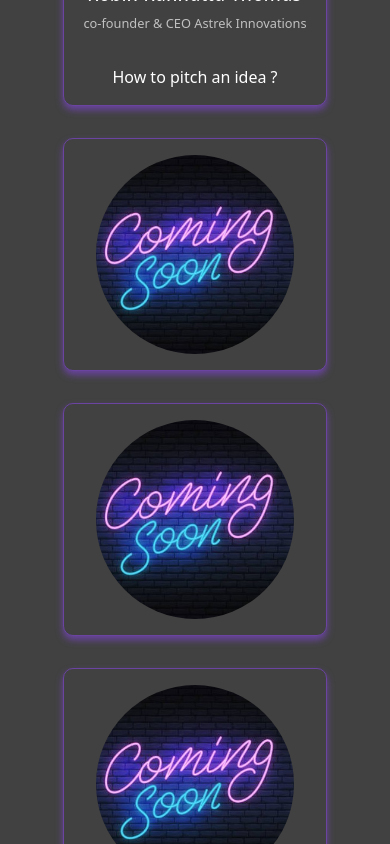
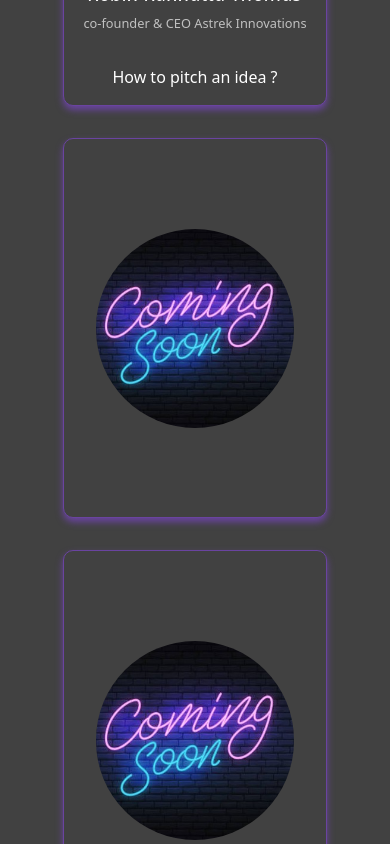
Before and after one commit to iamAravindks/Upscale21, a React (Create React App) app: page / in a window 390 px wide. Shown: the part 4520-5364 px from the top of the page. Built offline with nearby package versions, Linux system fonts and the light colour scheme.

Commit message:
fix style of speaker card

```diff
--- a/src/components/speaker/speaker.css
+++ b/src/components/speaker/speaker.css
@@ -34,6 +34,7 @@ align-items: center;
   margin-bottom: 2rem;
   border-radius: 10px;
   box-shadow: 0px 4px 7px #6a44a0;
+          min-height: 575px
 }
 .speaker-head {
   width: 75%;
@@ -98,6 +99,7 @@ margin: auto 2rem;
 
     margin-right: auto;
     margin-left: auto;
+        min-height: 380px;
   }
 }
 
```
